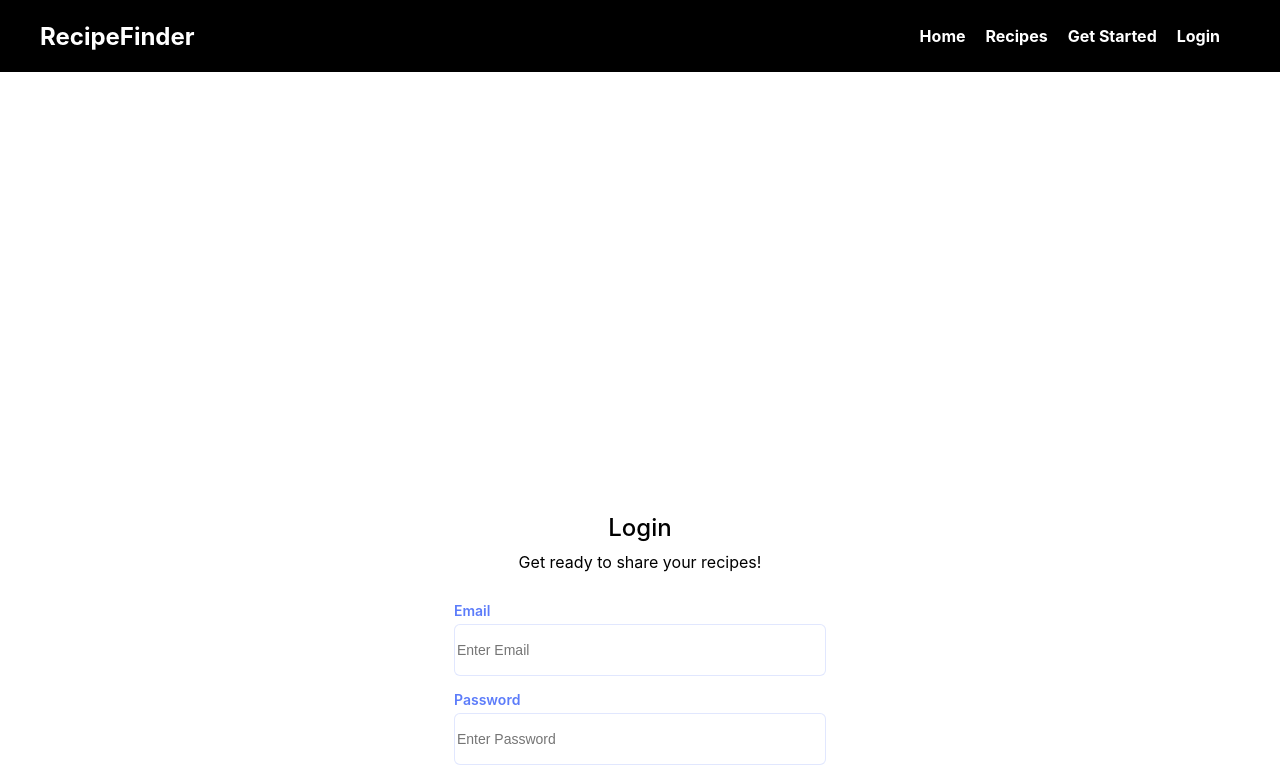
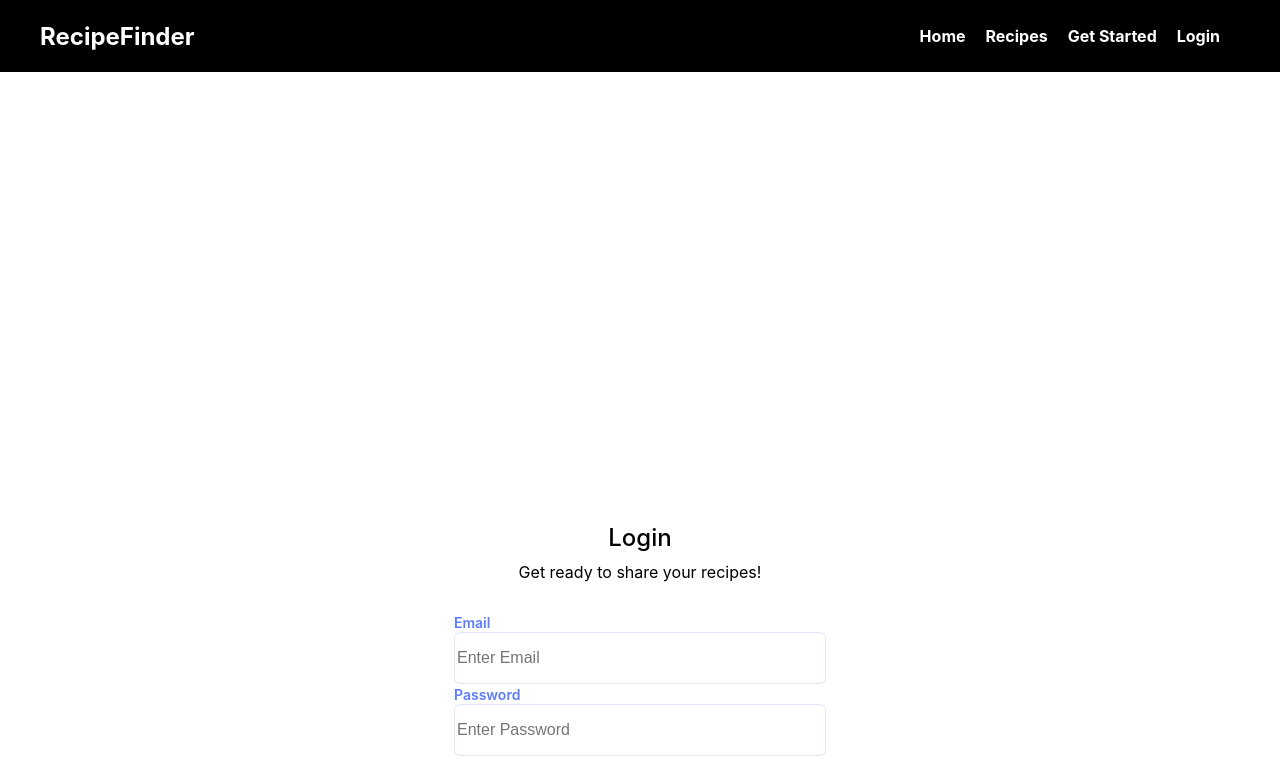
Before and after one commit to andrewasaleh/recipe-finder, a React (Create React App) app in the folder recipe-finder/: page /login in a window 1280 px wide. Shown: the top 779 px of the page. Built offline with nearby package versions, Linux system fonts and the light colour scheme; no server answers.

Commit message:
Login and Signup work via firebase Auth

```diff
--- a/recipe-finder/src/App.js
+++ b/recipe-finder/src/App.js
@@ -10,7 +10,7 @@ import Presentation from './pages/Home/Preview';
 import Footer from './pages/Home/Footer';
 import Recipes from './pages/Feed/Recipes'; // Import the RecipeComponent
 import Trending from './pages/Feed/Trending';
-
+// import AuthDetails from './pages/LoginSignup/AuthDetails';
 
 function App() {
   return (
--- a/recipe-finder/src/firebase.js
+++ b/recipe-finder/src/firebase.js
@@ -1,5 +1,6 @@
 import { initializeApp } from "firebase/app";
 import { getFirestore } from "firebase/firestore";
+import { getAuth } from "firebase/auth";
 
 // Your web app's Firebase configuration
 // For Firebase JS SDK v7.20.0 and later, measurementId is optional
@@ -17,3 +18,4 @@ const firebaseConfig = {
 // Initialize Firebase
 const app = initializeApp(firebaseConfig);
 export const db = getFirestore(app);
+export const auth = getAuth(app);
--- a/recipe-finder/src/pages/LoginSignup/Login.jsx
+++ b/recipe-finder/src/pages/LoginSignup/Login.jsx
@@ -1,8 +1,7 @@
 import React, { useState } from 'react';
-import { useNavigate, Link } from 'react-router-dom';
-import { signInWithEmailAndPassword } from 'firebase/auth';
-import { getAuth } from 'firebase/auth';
-import app from '../../App.js';
+import { Link, useNavigate } from 'react-router-dom';
+import { signInWithEmailAndPassword } from "firebase/auth";
+import { auth } from "../../firebase";
 import './LoginSignup.css';
 
 const bodyStyle = {
@@ -13,20 +12,23 @@ const bodyStyle = {
   alignItems: 'center',
 };
 
-function Login() {
+const Login = () => {
   const [email, setEmail] = useState('');
   const [password, setPassword] = useState('');
   const navigate = useNavigate();
 
-  const handleLogin = async () => {
-    try {
-      const auth = getAuth(app);
-      await signInWithEmailAndPassword(auth, email, password);
-      navigate('/MainContent'); // Redirect to the homepage after a successful login
-    } catch (error) {
-      console.error('Error logging in:', error.message);
-    }
-  }
+  const login = (e) => {
+    e.preventDefault();
+    signInWithEmailAndPassword(auth, email, password)
+    .then((userCredential) => {
+      console.log(userCredential);
+      navigate('/recipes');
+    })
+    .catch((error) => {
+      console.log(error);
+    });
+};
+
 
 return (
   <div style={bodyStyle}>
@@ -36,7 +38,8 @@ function Login() {
         <div className="description">Get ready to share your recipes!</div>
       </div>
       <div className="inputs">
-          <authlabel>Email</authlabel>
+      <form onSubmit={login}>
+        <label>Email</label>
         <div className="input">
           <input
             type="email"
@@ -45,7 +48,7 @@ function Login() {
             onChange={(e) => setEmail(e.target.value)}
           />
         </div>
-          <authlabel>Password</authlabel>
+        <label>Password</label>
         <div className="input">
           <input
             type="password"
@@ -54,8 +57,9 @@ function Login() {
             onChange={(e) => setPassword(e.target.value)}
           />
         </div>
+        </form>
       </div>
-        <div className="continue-button" onClick={handleLogin}>
+      <div className="continue-button" onClick={login}>
         Sign in
       </div>
       <div className="redirect-signup">
--- a/recipe-finder/src/pages/LoginSignup/LoginSignup.css
+++ b/recipe-finder/src/pages/LoginSignup/LoginSignup.css
@@ -98,9 +98,10 @@
     border: none;
     outline: none;
     color: #000000;
-    font-size: 14px;
+    font-size: 16px;
 }
-authlabel {
+
+label {
     margin-right: 10px;
     width: 200px;
     text-align: left;
@@ -161,7 +162,7 @@ authlabel {
     color: #000000;
     font-size: 16px;
     font-weight: 500;
-    width: 350px;
+    width: 345px;
     height: 30px;
     border: none;
     border-radius: 6px;
@@ -174,7 +175,7 @@ authlabel {
 }
 
 .continue-button:hover {
-    background-color: #ffc800;
+    background-color: #bd9400;
 }
 
 .continue-button:active {
--- a/recipe-finder/src/pages/LoginSignup/Signup.jsx
+++ b/recipe-finder/src/pages/LoginSignup/Signup.jsx
@@ -1,7 +1,7 @@
 import React, { useState } from 'react';
-import { useNavigate, Link } from 'react-router-dom';
-import { createUserWithEmailAndPassword } from "firebase/auth";
-import { getAuth } from 'firebase/auth';
+import { Link, useNavigate } from 'react-router-dom';
+import { createUserWithEmailAndPassword } from 'firebase/auth';
+import { auth } from '../../firebase';
 import './LoginSignup.css';
 
 import showPasswordIcon from '../Assets/images/LoginSignup/show-image.png';
@@ -16,7 +16,6 @@ const bodyStyle = {
 };
 
 function Signup() {
-  const [name, setName] = useState('');
   const [email, setEmail] = useState('');
   const [password, setPassword] = useState('');
   const [reenteredPassword, setReenteredPassword] = useState('');
@@ -24,7 +23,9 @@ function Signup() {
   const [passwordMatch, setPasswordMatch] = useState(true); // Password match state
   const navigate = useNavigate();
 
-  const handleSignup = async () => {
+  const signup = (e) => {
+    e.preventDefault();
+
     if (password !== reenteredPassword) {
       setPasswordMatch(false);
       return;
@@ -32,18 +33,19 @@ function Signup() {
       setPasswordMatch(true);
     }
 
-    try {
-      await createUserWithEmailAndPassword(getAuth, email, password);
-
-      navigate('/MainContent');
-    } catch (error) {
-      console.error("Error signing up:", error.message);
-    }
-  }
+    createUserWithEmailAndPassword(auth, email, password)
+      .then((userCredential) => {
+        console.log(userCredential);
+        navigate('/Login');
+      })
+      .catch((error) => {
+        console.log(error);
+      });
+  };
 
   const togglePasswordVisibility = () => {
     setShowPassword(!showPassword);
-  }
+  };
 
   return (
     <div style={bodyStyle}>
@@ -53,16 +55,8 @@ function Signup() {
           <div className="description">Create a new account to get started.</div>
         </div>
         <div className="inputs">
-        <authlabel>Full Name</authlabel>
-          <div className={`input ${!passwordMatch ? 'input-error' : ''}`}>
-            <input
-              type="text"
-              placeholder="Enter Name"
-              value={name}
-              onChange={(e) => setName(e.target.value)}
-            />
-          </div>
-          <authlabel>Email</authlabel>
+          <form onSubmit={signup}>
+            <label>Email</label>
             <div className={`input ${!passwordMatch ? 'input-error' : ''}`}>
               <input
                 type="email"
@@ -71,10 +65,10 @@ function Signup() {
                 onChange={(e) => setEmail(e.target.value)}
               />
             </div>
-          <authlabel>Password</authlabel>
+            <label>Password</label>
             <div className={`input ${!passwordMatch ? 'input-error' : ''}`}>
               <input
-              type={showPassword ? "text" : "password"}
+                type={showPassword ? 'text' : 'password'}
                 placeholder="Enter Password"
                 value={password}
                 onChange={(e) => setPassword(e.target.value)}
@@ -83,10 +77,10 @@ function Signup() {
                 <img src={showPassword ? hidePasswordIcon : showPasswordIcon} alt="Toggle Password" />
               </div>
             </div>
-          <authlabel>Confirm Password</authlabel>
+            <label>Confirm Password</label>
             <div className={`input ${!passwordMatch ? 'input-error' : ''}`}>
               <input
-              type={showPassword ? "text" : "password"}
+                type={showPassword ? 'text' : 'password'}
                 placeholder="Re-enter Password"
                 value={reenteredPassword}
                 onChange={(e) => setReenteredPassword(e.target.value)}
@@ -95,8 +89,9 @@ function Signup() {
                 <img src={showPassword ? hidePasswordIcon : showPasswordIcon} alt="Toggle Password" />
               </div>
             </div>
+          </form>
         </div>
-        <div className="continue-button" onClick={handleSignup}>
+        <div className="continue-button" onClick={signup}>
           Create an account
         </div>
         <div className="redirect-login">
```
Also changed, not shown: recipe-finder/src/pages/LoginSignup/AuthDetails.jsx (added, +23 -0 lines). Lines whose indentation alone changed are shown as unchanged.
